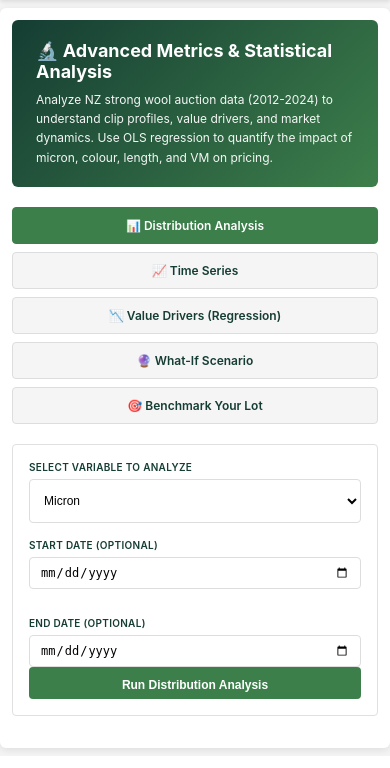
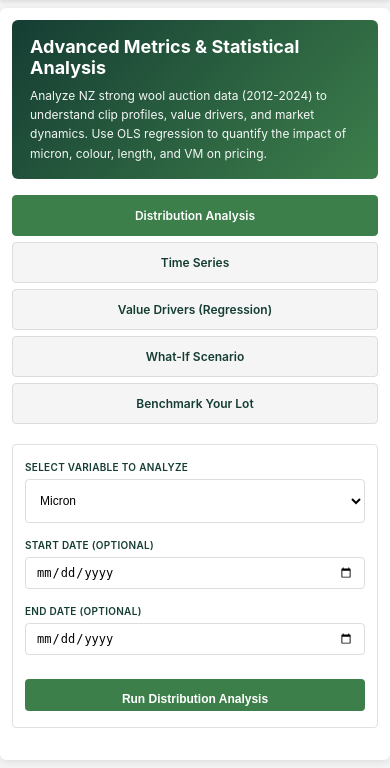
Before and after one commit to cosgroryan/fusca_pro_lookup, a Flask app: page /metrics in a window 390 px wide. Shown: the part 127-895 px from the top of the page. Run offline with Flask 3, Linux system fonts and the light colour scheme.

Commit message:
spacing and fomratting tweaks

```diff
--- a/static/js/metrics.js
+++ b/static/js/metrics.js
@@ -99,7 +99,7 @@ async function runDistributionAnalysis() {
 
         // Generate insight
         const insight = generateDistributionInsight(variable, data);
-        document.getElementById('dist-insight').innerHTML = `<strong>📊 Insight:</strong><p>${insight}</p>`;
+        document.getElementById('dist-insight').innerHTML = `<strong>Insight:</strong><p>${insight}</p>`;
 
         resultsSection.classList.add('visible');
 
@@ -229,7 +229,7 @@ async function runTimeseriesAnalysis() {
 
         // Generate insight
         const insight = generateTimeseriesInsight(data, variables);
-        document.getElementById('ts-insight').innerHTML = `<strong>📈 Insight:</strong><p>${insight}</p>`;
+        document.getElementById('ts-insight').innerHTML = `<strong>Insight:</strong><p>${insight}</p>`;
 
         resultsSection.classList.add('visible');
 
@@ -363,7 +363,7 @@ async function runRegressionAnalysis() {
 
         // Generate insight
         const insight = generateRegressionInsight(data);
-        document.getElementById('reg-insight').innerHTML = `<strong>📉 Insight:</strong><p>${insight}</p>`;
+        document.getElementById('reg-insight').innerHTML = `<strong>Insight:</strong><p>${insight}</p>`;
 
         resultsSection.classList.add('visible');
 
@@ -547,7 +547,7 @@ async function runScenarioAnalysis() {
 
         // Generate insight
         const insight = generateScenarioInsight(data);
-        document.getElementById('scenario-insight').innerHTML = `<strong>🔮 Insight:</strong><p>${insight}</p>`;
+        document.getElementById('scenario-insight').innerHTML = `<strong>Insight:</strong><p>${insight}</p>`;
 
         resultsSection.classList.add('visible');
 
@@ -658,7 +658,7 @@ async function runBenchmarkAnalysis() {
 
         // Generate insight
         const insight = generateBenchmarkInsight(data);
-        document.getElementById('bench-insight').innerHTML = `<strong>🎯 Insight:</strong><p>${insight}</p>`;
+        document.getElementById('bench-insight').innerHTML = `<strong>Insight:</strong><p>${insight}</p>`;
 
         resultsSection.classList.add('visible');
 
@@ -668,67 +668,57 @@ async function runBenchmarkAnalysis() {
     }
 }
 
+function getGradientForPercentile(percentile) {
+    // Higher percentile = better for all metrics
+    // Good (70-100%): Green gradient
+    // Average (30-70%): Yellow/orange gradient
+    // Bad (0-30%): Red gradient
+    if (percentile >= 70) {
+        // Good: Green gradient
+        return 'linear-gradient(90deg, #3D7F4B 0%, #28a745 100%)';
+    } else if (percentile >= 30) {
+        // Average: Yellow to orange
+        return 'linear-gradient(90deg, #ffc107 0%, #ff9800 100%)';
+    } else {
+        // Bad: Red gradient
+        return 'linear-gradient(90deg, #dc3545 0%, #c82333 100%)';
+    }
+}
+
 function generatePercentileBars(ranking) {
     let html = '<div style="margin-top: 20px;"><h4 style="font-size: 13px; font-weight: 600; margin-bottom: 12px; color: #153D33;">Your Lot Percentile Rankings</h4>';
 
-    if (ranking.micron_percentile !== undefined) {
-        const percentile = ranking.micron_percentile;
-        const barWidthPercent = (percentile / 100) * (100 - 15); // Leave 15% for label
-        html += `
+    // Helper function to generate a single percentile bar
+    function createPercentileBar(label, percentile) {
+        const barWidthPercent = Math.max(percentile, 15); // Minimum 15% for label visibility
+        const gradient = getGradientForPercentile(percentile);
+        const labelText = `${percentile.toFixed(1)}th %ile`;
+        return `
             <div class="benchmark-percentile">
-                <div class="percentile-label">Micron</div>
+                <div class="percentile-label">${label}</div>
                 <div class="percentile-bar-container">
-                    <div class="percentile-bar-bg"></div>
-                    <div class="percentile-bar" style="width: ${barWidthPercent}%; position: relative; z-index: 1;"></div>
-                    <div class="percentile-value">${percentile.toFixed(1)}th %ile</div>
+                    <div class="percentile-bar" style="width: ${percentile}%; background: ${gradient};">
+                        <div class="percentile-value">${labelText}</div>
+                    </div>
                 </div>
             </div>
         `;
     }
 
+    if (ranking.micron_percentile !== undefined) {
+        html += createPercentileBar('Micron', ranking.micron_percentile);
+    }
+
     if (ranking.colour_percentile !== undefined) {
-        const percentile = ranking.colour_percentile;
-        const barWidthPercent = (percentile / 100) * (100 - 15);
-        html += `
-            <div class="benchmark-percentile">
-                <div class="percentile-label">Colour (better)</div>
-                <div class="percentile-bar-container">
-                    <div class="percentile-bar-bg"></div>
-                    <div class="percentile-bar" style="width: ${barWidthPercent}%; position: relative; z-index: 1;"></div>
-                    <div class="percentile-value">${percentile.toFixed(1)}th %ile</div>
-                </div>
-            </div>
-        `;
+        html += createPercentileBar('Colour (better)', ranking.colour_percentile);
     }
 
     if (ranking.length_percentile !== undefined) {
-        const percentile = ranking.length_percentile;
-        const barWidthPercent = (percentile / 100) * (100 - 15);
-        html += `
-            <div class="benchmark-percentile">
-                <div class="percentile-label">Length (longer)</div>
-                <div class="percentile-bar-container">
-                    <div class="percentile-bar-bg"></div>
-                    <div class="percentile-bar" style="width: ${barWidthPercent}%; position: relative; z-index: 1;"></div>
-                    <div class="percentile-value">${percentile.toFixed(1)}th %ile</div>
-                </div>
-            </div>
-        `;
+        html += createPercentileBar('Length (longer)', ranking.length_percentile);
     }
 
     if (ranking.vm_percentile !== undefined) {
-        const percentile = ranking.vm_percentile;
-        const barWidthPercent = (percentile / 100) * (100 - 15);
-        html += `
-            <div class="benchmark-percentile">
-                <div class="percentile-label">VM (cleaner)</div>
-                <div class="percentile-bar-container">
-                    <div class="percentile-bar-bg"></div>
-                    <div class="percentile-bar" style="width: ${barWidthPercent}%; position: relative; z-index: 1;"></div>
-                    <div class="percentile-value">${percentile.toFixed(1)}th %ile</div>
-                </div>
-            </div>
-        `;
+        html += createPercentileBar('VM (cleaner)', ranking.vm_percentile);
     }
 
     html += '</div>';
--- a/templates/advanced_metrics.html
+++ b/templates/advanced_metrics.html
@@ -76,10 +76,6 @@
         margin-bottom: 16px;
     }
 
-    .control-group:last-child {
-        margin-bottom: 0;
-    }
-
     .control-group label {
         display: block;
         font-weight: 600;
@@ -94,6 +90,15 @@
         display: grid;
         grid-template-columns: 1fr 1fr;
         gap: 12px;
+        margin-bottom: 16px;
+    }
+
+    .control-row:last-child {
+        margin-bottom: 0;
+    }
+
+    .control-row .control-group {
+        margin-bottom: 0;
     }
 
     .run-analysis-btn {
@@ -303,56 +308,103 @@
     .percentile-bar-container {
         flex: 1;
         height: 24px;
-        background: transparent;
+        background: #e0e0e0;
+        border-radius: 12px;
         position: relative;
-        display: flex;
-        align-items: center;
-        gap: 12px;
+        overflow: hidden;
     }
 
     .percentile-bar {
-        height: 24px;
-        background: linear-gradient(90deg, #3D7F4B 0%, #153D33 100%);
+        height: 100%;
         border-radius: 12px;
         transition: width 0.5s ease;
-    }
-
-    .percentile-bar-bg {
-        position: absolute;
-        left: 0;
-        width: calc(100% - 80px);
-        height: 24px;
-        background: #e0e0e0;
-        border-radius: 12px;
-        z-index: 0;
+        position: relative;
     }
 
     .percentile-value {
-        flex: 0 0 70px;
-        font-size: 11px;
+        position: absolute;
+        right: 8px;
+        top: 50%;
+        transform: translateY(-50%);
+        font-size: 10px;
         font-weight: 700;
-        color: #153D33;
-        text-align: right;
+        color: white;
+        text-shadow: 0 1px 2px rgba(0,0,0,0.5);
         white-space: nowrap;
+        z-index: 2;
     }
 
     @media (max-width: 768px) {
         .analysis-tabs {
             flex-direction: column;
+            gap: 6px;
         }
 
         .analysis-tab {
             width: 100%;
             text-align: center;
+            padding: 12px 16px;
         }
 
-        .control-row,
+        .query-controls {
+            padding: 16px 12px;
+        }
+
+        .control-group {
+            margin-bottom: 16px;
+        }
+
+        .control-row {
+            margin-bottom: 16px;
+            grid-template-columns: 1fr;
+            gap: 16px;
+        }
+
+        .control-row:last-child {
+            margin-bottom: 16px;
+        }
+
+        .control-row .control-group {
+            margin-bottom: 0;
+        }
+
         .scenario-inputs {
             grid-template-columns: 1fr;
+            gap: 16px;
         }
 
         .stats-grid {
             grid-template-columns: repeat(2, 1fr);
+            gap: 10px;
+        }
+
+        .scenario-column {
+            padding: 14px;
+            margin-bottom: 12px;
+        }
+
+        .benchmark-percentile {
+            padding: 14px 10px;
+            margin-bottom: 12px;
+        }
+
+        .percentile-label {
+            flex: 0 0 100px;
+            font-size: 10px;
+        }
+
+        .run-analysis-btn {
+            padding: 14px 24px;
+            margin-top: 8px;
+        }
+
+        .metrics-intro {
+            padding: 16px 18px;
+            margin-bottom: 16px;
+        }
+
+        .results-section {
+            padding: 14px 12px;
         }
     }
 </style>
@@ -360,16 +412,16 @@
 
 {% block content %}
 <div class="metrics-intro">
-    <h1>🔬 Advanced Metrics & Statistical Analysis</h1>
+    <h1>Advanced Metrics & Statistical Analysis</h1>
     <p>Analyze NZ strong wool auction data (2012-2024) to understand clip profiles, value drivers, and market dynamics. Use OLS regression to quantify the impact of micron, colour, length, and VM on pricing.</p>
 </div>
 
 <div class="analysis-tabs">
-    <div class="analysis-tab active" data-tab="distribution">📊 Distribution Analysis</div>
-    <div class="analysis-tab" data-tab="timeseries">📈 Time Series</div>
-    <div class="analysis-tab" data-tab="regression">📉 Value Drivers (Regression)</div>
-    <div class="analysis-tab" data-tab="scenario">🔮 What-If Scenario</div>
-    <div class="analysis-tab" data-tab="benchmark">🎯 Benchmark Your Lot</div>
+    <div class="analysis-tab active" data-tab="distribution">Distribution Analysis</div>
+    <div class="analysis-tab" data-tab="timeseries">Time Series</div>
+    <div class="analysis-tab" data-tab="regression">Value Drivers (Regression)</div>
+    <div class="analysis-tab" data-tab="scenario">What-If Scenario</div>
+    <div class="analysis-tab" data-tab="benchmark">Benchmark Your Lot</div>
 </div>
 
 <!-- Distribution Analysis -->
@@ -524,7 +576,7 @@
 <div class="analysis-panel" id="panel-scenario">
     <div class="query-controls">
         <div style="background: #fff3cd; border-left: 4px solid #F57C00; padding: 12px; margin-bottom: 16px; border-radius: 4px;">
-            <strong style="color: #F57C00; font-size: 11px;">⚠️ STRONG WOOL ONLY</strong>
+            <strong style="color: #F57C00; font-size: 11px;">STRONG WOOL ONLY</strong>
             <p style="font-size: 11px; color: #333; margin: 4px 0 0 0;">This tool is calibrated for strong wool (28-45 micron). Uses regression coefficients from the last 6 months.</p>
         </div>
         <p style="font-size: 12px; color: #666; margin-bottom: 16px;">Compare a baseline wool spec against a what-if scenario.</p>
@@ -650,5 +702,5 @@
 {% endblock %}
 
 {% block scripts %}
-<script src="{{ url_for('static', filename='js/metrics.js') }}?v=1.5"></script>
+<script src="{{ url_for('static', filename='js/metrics.js') }}?v=1.7"></script>
 {% endblock %}
```
